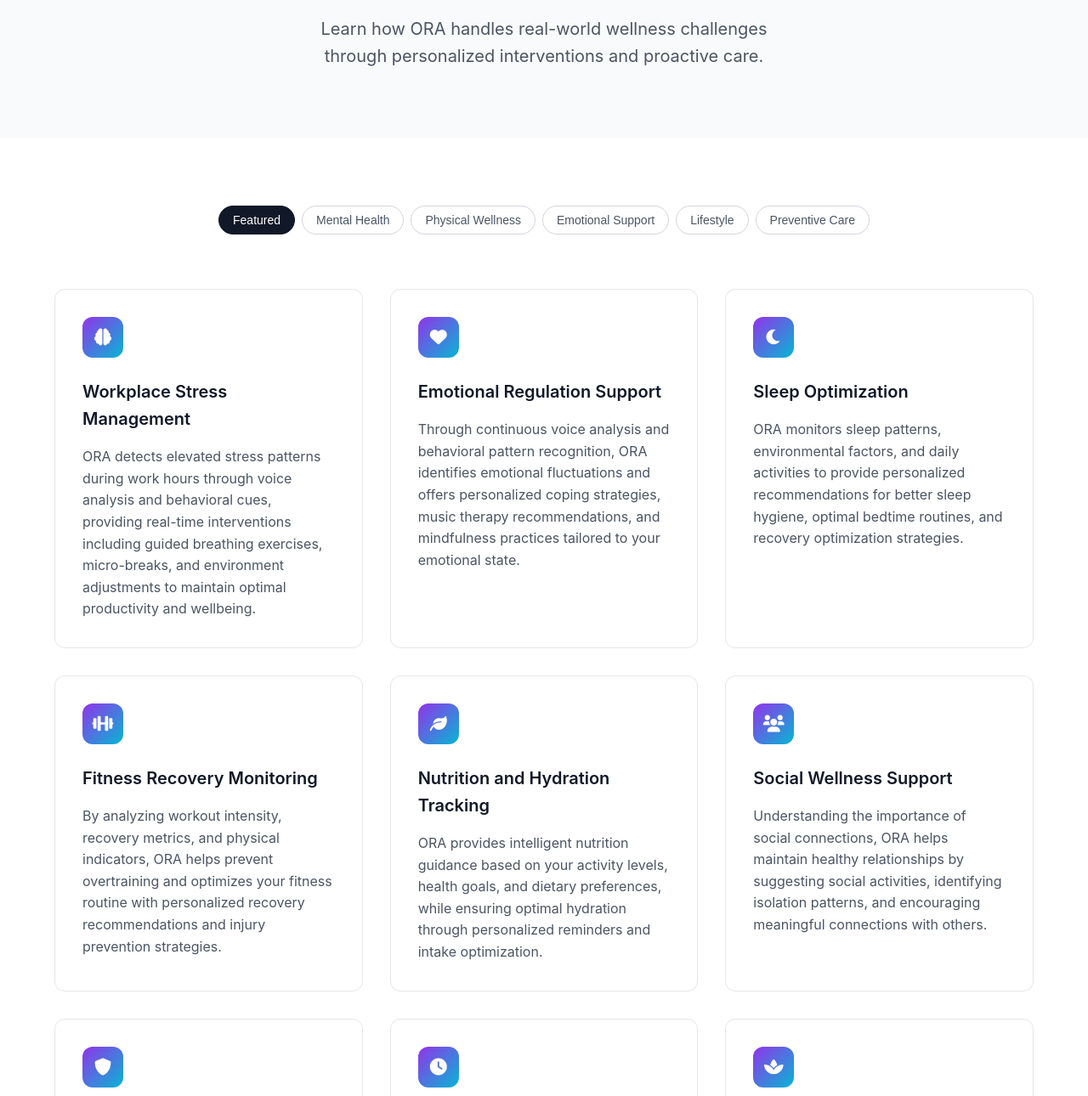
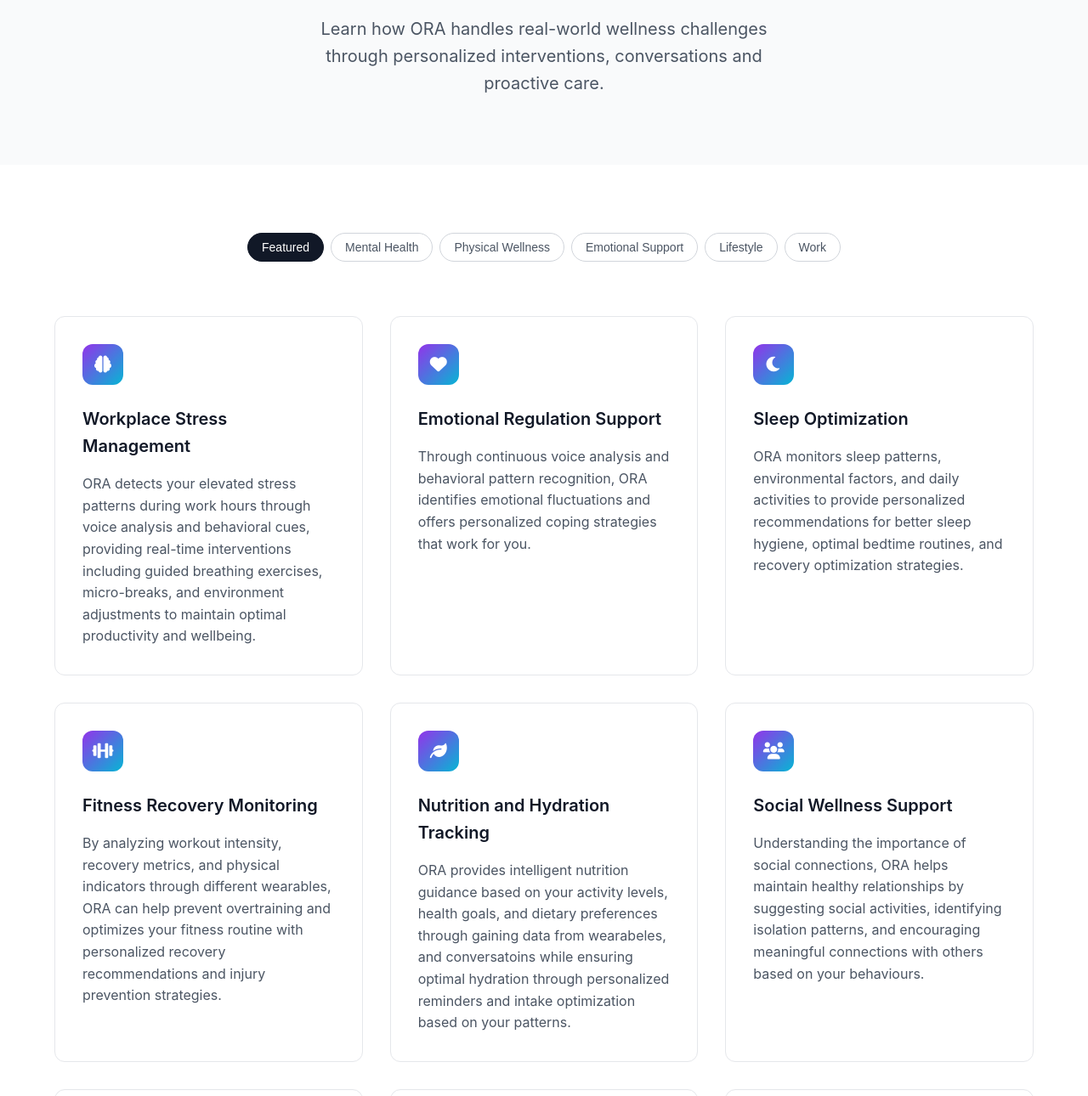
Before and after one commit to mehakx/orawebsite1, a plain HTML site: page use-cases.html in a window 1280 px wide. Shown: the part 294-1584 px from the top of the page at 85% size. Drawn offline with Linux system fonts and the light colour scheme.

Commit message:
Update use-cases.html

```diff
--- a/use-cases.html
+++ b/use-cases.html
@@ -50,8 +50,8 @@
     <!-- Page Header -->
     <section class="page-header">
         <div class="container">
-            <h1>Explore wellness scenarios from our collection.</h1>
-            <p>Learn how ORA handles real-world wellness challenges through personalized interventions and proactive care.</p>
+            <h1>Explore real-life scenarios from our collection.</h1>
+            <p>Learn how ORA handles real-world wellness challenges through personalized interventions, conversations and proactive care.</p>
         </div>
     </section>
 
@@ -65,7 +65,7 @@
                 <button class="filter-btn">Physical Wellness</button>
                 <button class="filter-btn">Emotional Support</button>
                 <button class="filter-btn">Lifestyle</button>
-                <button class="filter-btn">Preventive Care</button>
+                <button class="filter-btn">Work</button>
             </div>
 
             <!-- Use Cases Grid -->
@@ -75,7 +75,7 @@
                         <i class="fas fa-brain"></i>
                     </div>
                     <h3>Workplace Stress Management</h3>
-                    <p>ORA detects elevated stress patterns during work hours through voice analysis and behavioral cues, providing real-time interventions including guided breathing exercises, micro-breaks, and environment adjustments to maintain optimal productivity and wellbeing.</p>
+                    <p>ORA detects your elevated stress patterns during work hours through voice analysis and behavioral cues, providing real-time interventions including guided breathing exercises, micro-breaks, and environment adjustments to maintain optimal productivity and wellbeing.</p>
                 </div>
 
                 <div class="use-case-card">
@@ -83,7 +83,7 @@
                         <i class="fas fa-heart"></i>
                     </div>
                     <h3>Emotional Regulation Support</h3>
-                    <p>Through continuous voice analysis and behavioral pattern recognition, ORA identifies emotional fluctuations and offers personalized coping strategies, music therapy recommendations, and mindfulness practices tailored to your emotional state.</p>
+                    <p>Through continuous voice analysis and behavioral pattern recognition, ORA identifies emotional fluctuations and offers personalized coping strategies that work for you.</p>
                 </div>
 
                 <div class="use-case-card">
@@ -99,7 +99,7 @@
                         <i class="fas fa-dumbbell"></i>
                     </div>
                     <h3>Fitness Recovery Monitoring</h3>
-                    <p>By analyzing workout intensity, recovery metrics, and physical indicators, ORA helps prevent overtraining and optimizes your fitness routine with personalized recovery recommendations and injury prevention strategies.</p>
+                    <p>By analyzing workout intensity, recovery metrics, and physical indicators through different wearables, ORA can help prevent overtraining and optimizes your fitness routine with personalized recovery recommendations and injury prevention strategies.</p>
                 </div>
 
                 <div class="use-case-card">
@@ -107,7 +107,7 @@
                         <i class="fas fa-leaf"></i>
                     </div>
                     <h3>Nutrition and Hydration Tracking</h3>
-                    <p>ORA provides intelligent nutrition guidance based on your activity levels, health goals, and dietary preferences, while ensuring optimal hydration through personalized reminders and intake optimization.</p>
+                    <p>ORA provides intelligent nutrition guidance based on your activity levels, health goals, and dietary preferences through gaining data from wearabeles, and conversatoins while ensuring optimal hydration through personalized reminders and intake optimization based on your patterns. </p>
                 </div>
 
                 <div class="use-case-card">
@@ -115,7 +115,7 @@
                         <i class="fas fa-users"></i>
                     </div>
                     <h3>Social Wellness Support</h3>
-                    <p>Understanding the importance of social connections, ORA helps maintain healthy relationships by suggesting social activities, identifying isolation patterns, and encouraging meaningful connections with others.</p>
+                    <p>Understanding the importance of social connections, ORA helps maintain healthy relationships by suggesting social activities, identifying isolation patterns, and encouraging meaningful connections with others based on your behaviours.</p>
                 </div>
 
                 <div class="use-case-card">
@@ -150,7 +150,7 @@
         <div class="container">
             <div class="cta-content">
                 <h2>Ready to experience personalized wellness?</h2>
-                <p>Start your journey with ORA and discover how AI-powered wellness can transform your daily life.</p>
+                <p>Start your journey with ORA and discover a life-like, personalised support and friend that truly understands you.</p>
                 <div class="cta-actions">
                     <a href="https://ora-owjy.onrender.com" class="btn-primary" target="_blank">Try ORA Now</a>
                     <a href="how-it-works.html" class="btn-secondary">Learn how it works</a>
@@ -194,16 +194,6 @@
                         </ul>
                     </div>
 
-                    <div class="footer-links-column">
-                        <h3>Legal</h3>
-                        <ul>
-                            <li><a href="privacy.html">Privacy Policy</a></li>
-                            <li><a href="terms.html">Terms of Service</a></li>
-                        </ul>
-                    </div>
-                </div>
-            </div>
-
             <div class="footer-bottom">
                 <p>&copy; 2025 ORA. All rights reserved.</p>
             </div>
```
